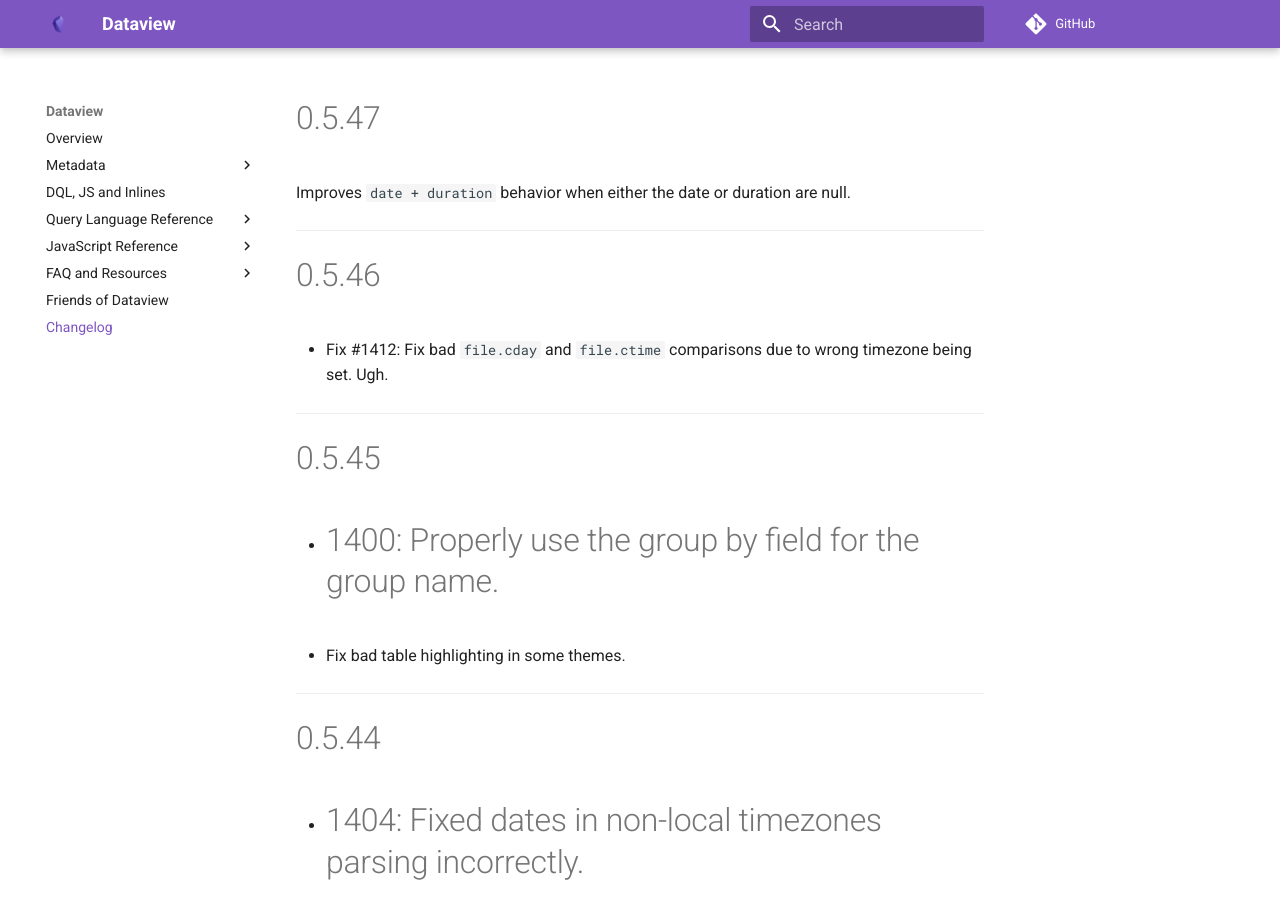
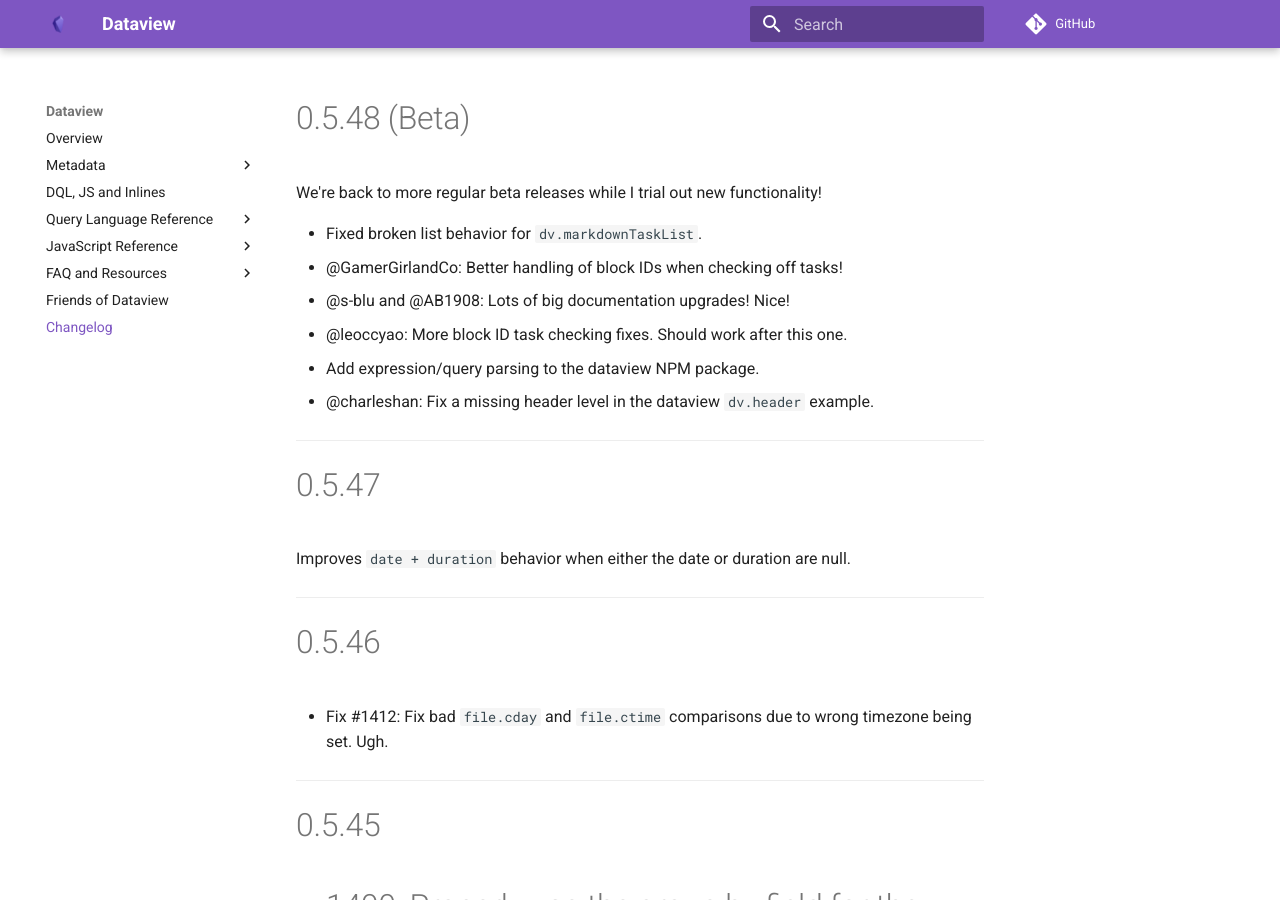
Before and after one commit to blacksmithgu/obsidian-dataview, an MkDocs documentation site: the page built from docs/docs/changelog.md, in a window 1280 px wide and 900 px high. Built offline with MkDocs 1.6.1 and Material for MkDocs 9.7.7, drawn with Linux system fonts in a browser that asks for light colours; comment, search, counter and statistics services are not loaded.

Commit message:
Auto-release beta 0.5.48

```diff
--- a/docs/docs/changelog.md
+++ b/docs/docs/changelog.md
@@ -1,3 +1,16 @@
+# 0.5.48 (Beta)
+
+We're back to more regular beta releases while I trial out new functionality!
+
+- Fixed broken list behavior for `dv.markdownTaskList`.
+- @GamerGirlandCo: Better handling of block IDs when checking off tasks!
+- @s-blu and @AB1908: Lots of big documentation upgrades! Nice!
+- @leoccyao: More block ID task checking fixes. Should work after this one.
+- Add expression/query parsing to the dataview NPM package.
+- @charleshan: Fix a missing header level in the dataview `dv.header` example.
+
+---
+
 # 0.5.47
 
 Improves `date + duration` behavior when either the date or duration are null.
--- a/manifest-beta.json
+++ b/manifest-beta.json
@@ -1,7 +1,7 @@
 {
   "id": "dataview",
   "name": "Dataview",
-  "version": "0.5.47",
+  "version": "0.5.48",
   "minAppVersion": "0.13.11",
   "description": "Complex data views for the data-obsessed.",
   "author": "Michael Brenan <blacksmithgu@gmail.com>",
--- a/package.json
+++ b/package.json
@@ -1,6 +1,6 @@
 {
   "name": "obsidian-dataview",
-  "version": "0.5.47",
+  "version": "0.5.48",
   "description": "Advanced data views for Obsidian.md.",
   "main": "lib/index.js",
   "types": "lib/index.d.ts",
--- a/versions.json
+++ b/versions.json
@@ -123,5 +123,6 @@
   "0.5.44": "0.12.0",
   "0.5.45": "0.12.0",
   "0.5.46": "0.12.0",
-  "0.5.47": "0.12.0"
+  "0.5.47": "0.12.0",
+  "0.5.48": "0.13.11"
 }
```
Also changed, not shown: CHANGELOG.md.
